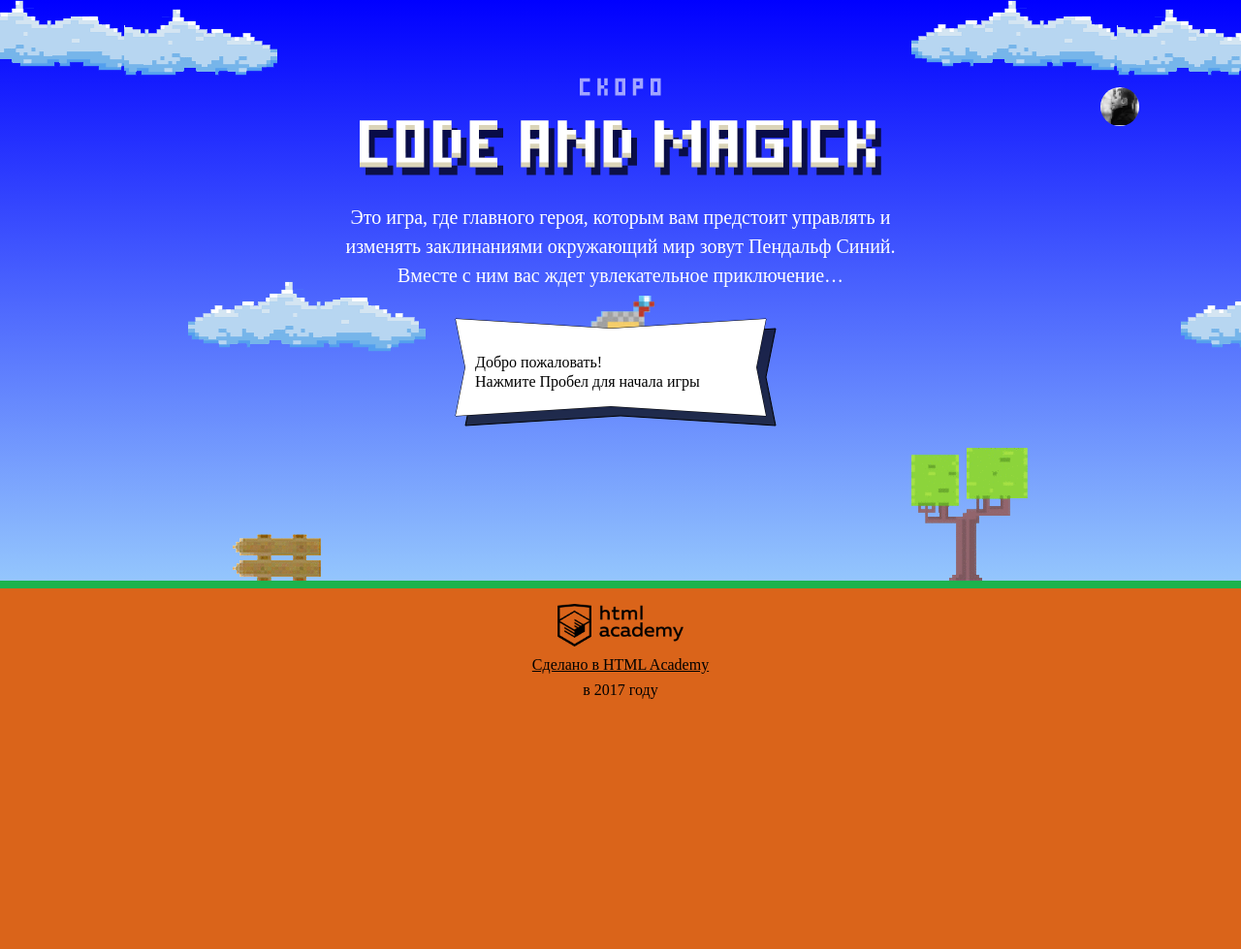
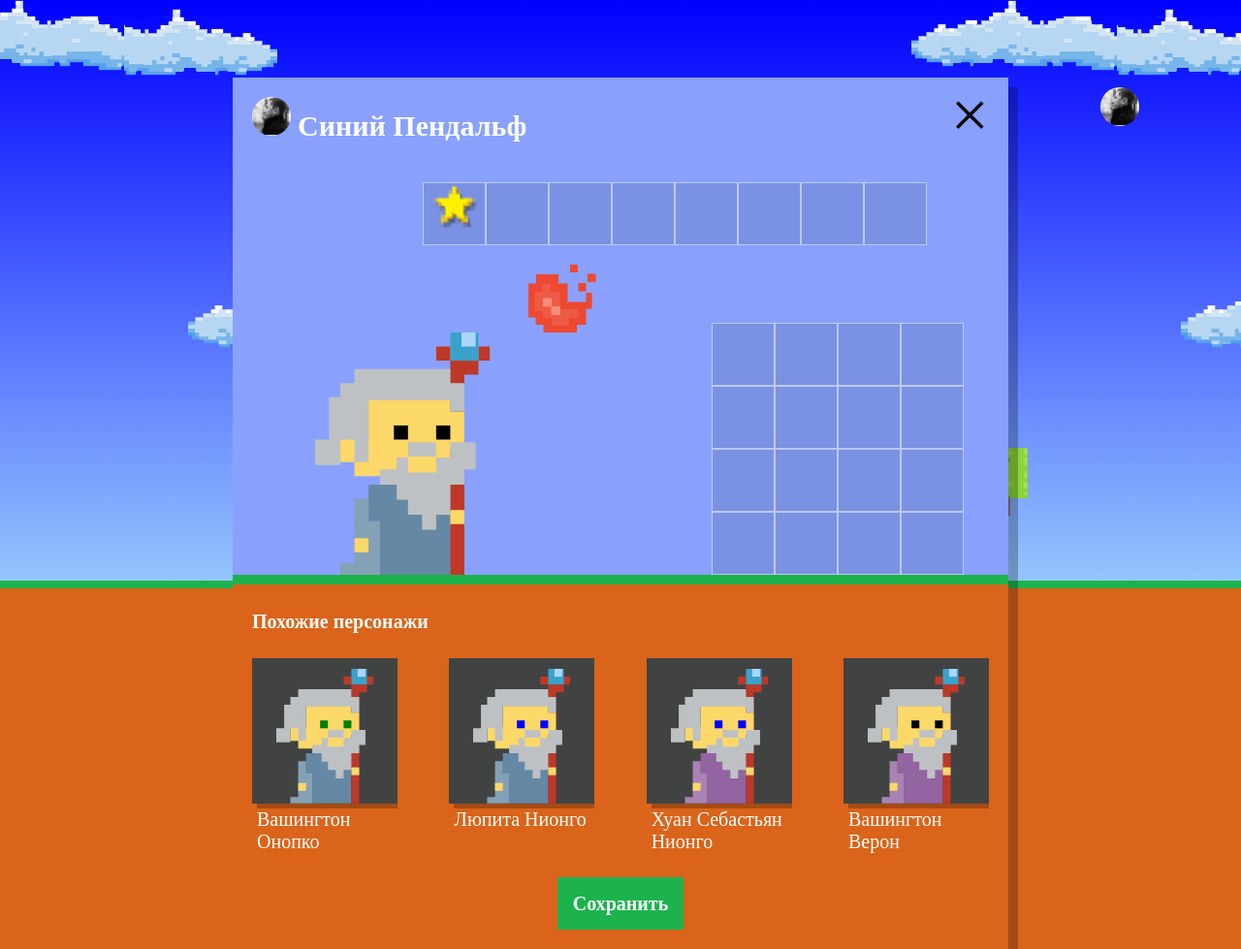
Before and after one commit to ceer006/575911-code-and-magick, a website: page index.html in a window 1280 px wide. Shown: the whole page at 97% size. Before the commit the page ends 800 px from the top, so only its background shows below. Drawn offline with Linux system fonts and the light colour scheme; a web font is replaced by a local one.

Commit message:
сделал окно с похожими игроками

```diff
--- a/index.html
+++ b/index.html
@@ -198,6 +198,7 @@
   };
 </script>
 <script src="js/stat.js"></script>
+<script src="js/setup.js"></script>
 <script src="js/game.js"></script>
 
 
--- /dev/null
+++ b/js/setup.js
@@ -0,0 +1,46 @@
+'use strict';
+
+var WIZARD_NAMES = ['Иван', 'Хуан Себастьян', 'Мария', 'Кристоф', 'Виктор',
+  'Юлия', 'Люпита', 'Вашингтон'];
+
+var WIZARD_SURNAMES = ['да Марья', 'Верон', 'Мирабелла', 'Вальц', 'Онопко',
+  'Топольницкая', 'Нионго', 'Ирвинг'];
+
+var COAT_COLOR = ['rgb(101, 137, 164)', 'rgb(241, 43, 107)',
+  'rgb(146, 100, 161)', 'rgb(56, 159, 117)', 'rgb(215, 210, 55)',
+  'rgb(0, 0, 0)'];
+
+var EYES_COLOR = ['black', 'red', 'blue', 'yellow', 'green'];
+
+var wizards = [];
+
+for (var i = 0; i < 4; i++) {
+  wizards[i] = {name: WIZARD_NAMES[Math.floor(Math.random() * WIZARD_NAMES.length)] + ' ' + WIZARD_SURNAMES[Math.floor(Math.random() * WIZARD_SURNAMES.length)],
+    coatColor: COAT_COLOR[Math.floor(Math.random() * COAT_COLOR.length)],
+    eyesColor: EYES_COLOR[Math.floor(Math.random() * EYES_COLOR.length)]};
+}
+
+var userDialog = document.querySelector('.setup');
+userDialog.classList.remove('hidden');
+
+var similarListElement = userDialog.querySelector('.setup-similar-list');
+
+var similarWizardTemplate = document.querySelector('#similar-wizard-template').content.querySelector('.setup-similar-item');
+
+var renderWizard = function (wizard) {
+  var wizardElement = similarWizardTemplate.cloneNode(true);
+
+  wizardElement.querySelector('.setup-similar-label').textContent = wizard.name;
+  wizardElement.querySelector('.wizard-coat').style.fill = wizard.coatColor;
+  wizardElement.querySelector('.wizard-eyes').style.fill = wizard.eyesColor;
+
+  return wizardElement;
+};
+
+var fragment = document.createDocumentFragment();
+for (var i = 0; i < wizards.length; i++) {
+  fragment.appendChild(renderWizard(wizards[i]));
+}
+similarListElement.appendChild(fragment);
+
+userDialog.querySelector('.setup-similar').classList.remove('hidden');
```
